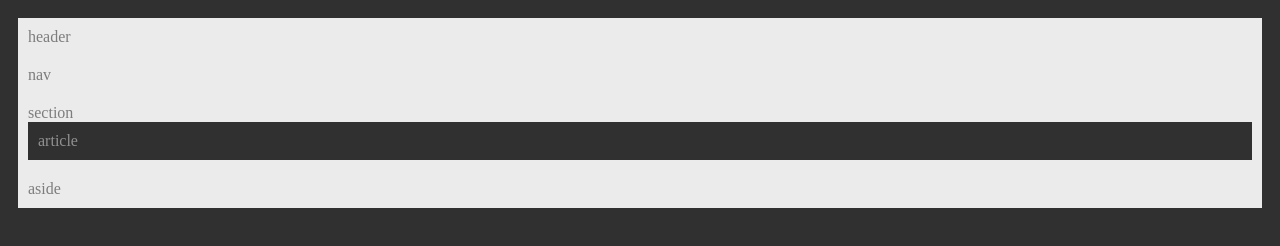
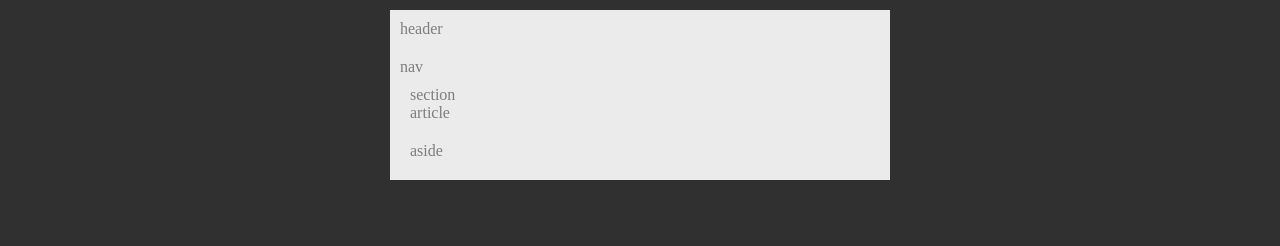
Before and after one commit to SteelBlueZK/Website1, a plain HTML site: page index.html in a window 1280 px wide. Drawn offline with Linux system fonts and the light colour scheme.

Commit message:
development

```diff
--- a/index.html
+++ b/index.html
@@ -7,10 +7,10 @@
     <title>Document</title>
     <!--- color: #787678; and --->
     <style>
-        .default {
-            color: #7d7d7d;
-            background-color: #EBEBEB;
-            padding: 10px;
+        body {
+            width:500px;
+            position:relative;
+            margin:auto;
         }
         .contentbox1{
             color:#7d7d7d;
@@ -26,14 +26,17 @@
 </head>
 <body class="contentboxcontrast">
     <header class="contentbox1">header</header>
-    <nav class="contentbox1">nav</nav>
+    <nav class="contentbox1">
+        nav
         <section class="contentbox1">
             section
-        <article class="contentboxcontrast">
+            <br>
+            <article>
                 article
             </article>
         </section>
         <aside class="contentbox1">aside</aside>
+    </nav>
 
 </body>
 </html>
```
Lines whose indentation alone changed are shown as unchanged.
